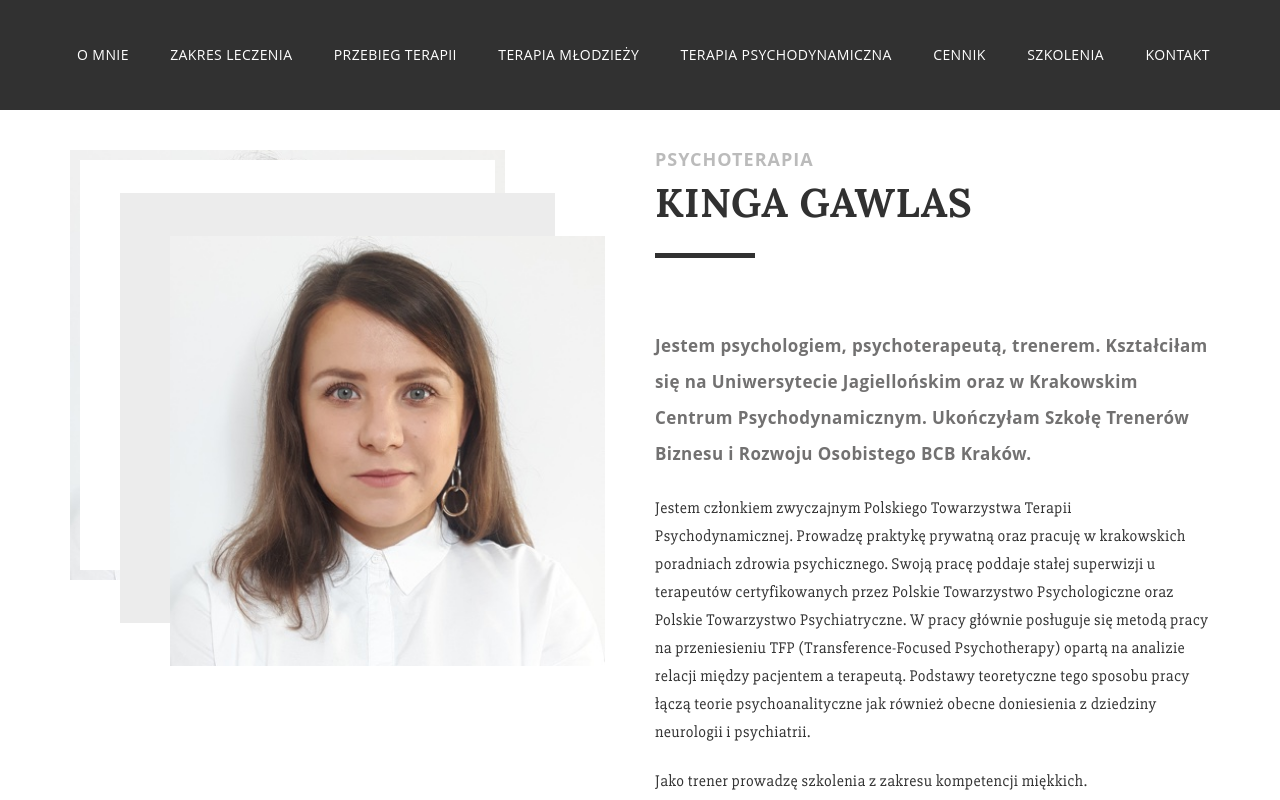
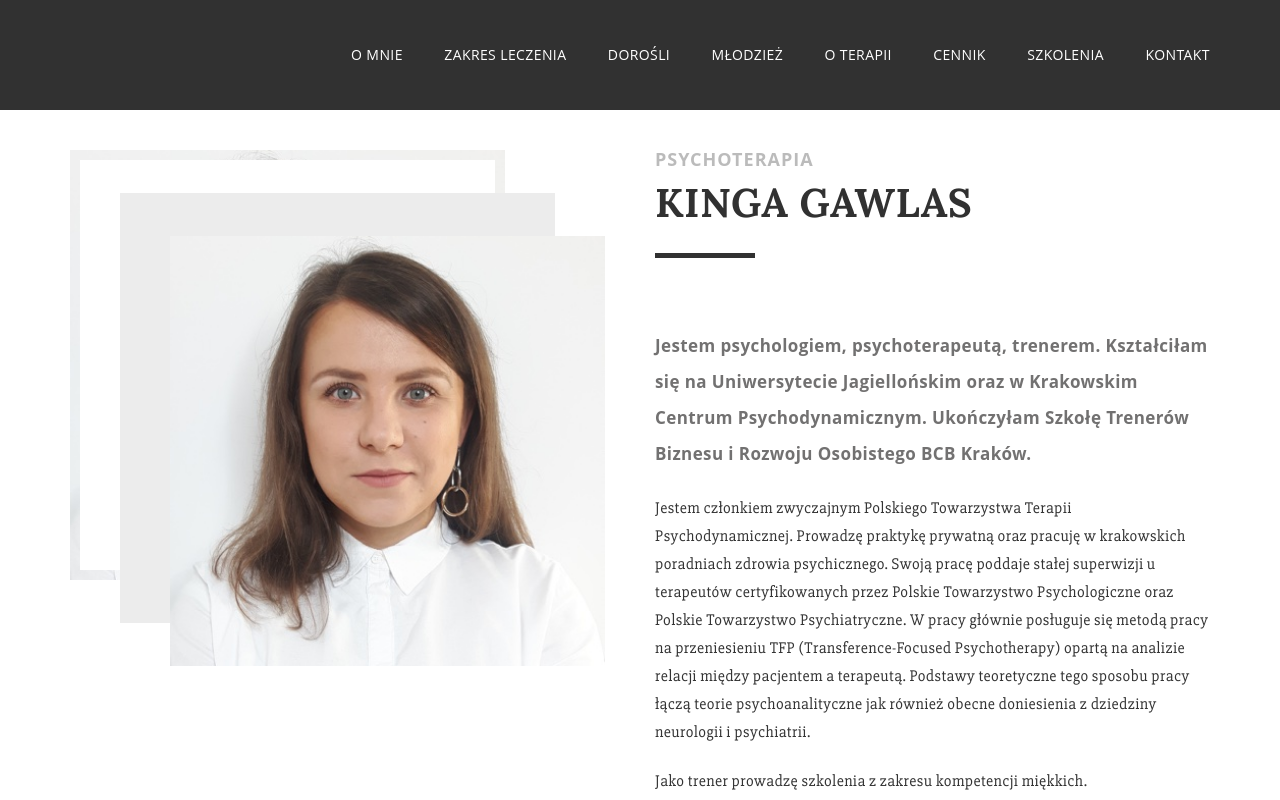
Before and after one commit to kingagawluz/psychoterapia-gawlas-pl, a plain HTML site: page index.html in a window 1280 px wide. Shown: the top 800 px of the page. Drawn offline with Linux system fonts and the light colour scheme; a web font is replaced by a local one.

Commit message:
skrócone linki w nawigacji

```diff
--- a/index.html
+++ b/index.html
@@ -56,9 +56,9 @@
 						<ul>
 							<li><a href="#omnie">O mnie</a></li>
 							<li><a href="#zakres-leczenia">Zakres leczenia</a></li>
-							<li><a href="#przebieg-terapii">Przebieg terapii</a></li>
-							<li><a href="#terapia-mlodziezy">Terapia Młodzieży</a></li>
-							<li><a href="#terapia-psychodynamiczna">Terapia psychodynamiczna</a></li>
+							<li><a href="#przebieg-terapii">Dorośli</a></li>
+							<li><a href="#terapia-mlodziezy">Młodzież</a></li>
+							<li><a href="#terapia-psychodynamiczna">O Terapii</a></li>
 							<li><a href="#cennik">Cennik</a></li>
 							<li><a href="#szkolenia">Szkolenia</a></li>
 							<li><a href="#kontakt">Kontakt</a></li>
```
